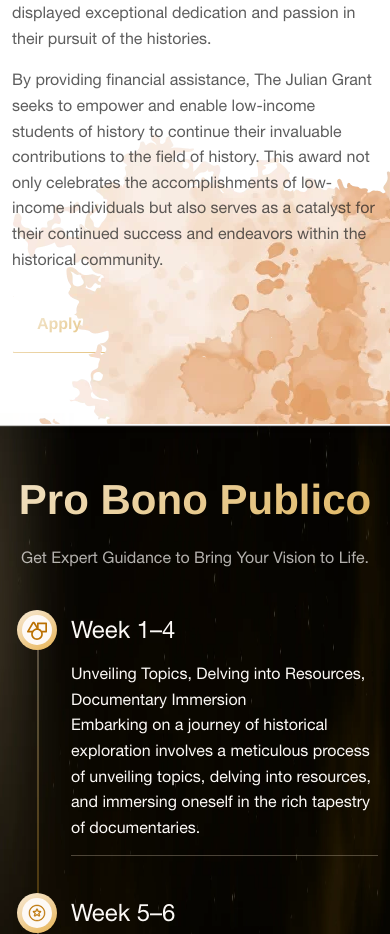
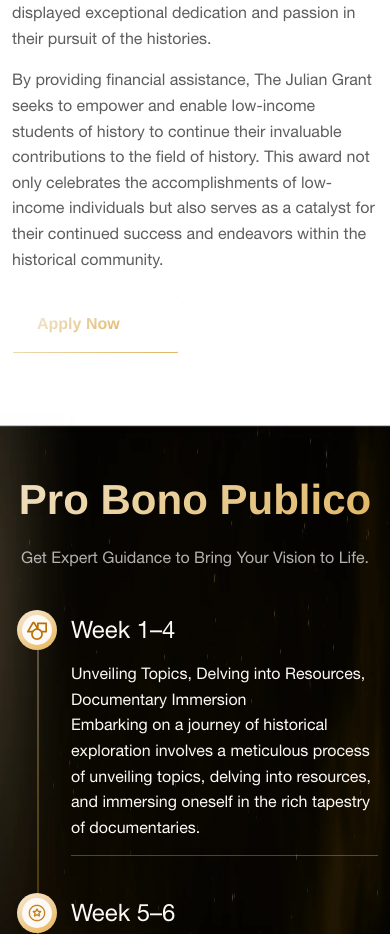
Before and after one commit to Shiv-468/The-Julian-Project, a plain HTML site: page index.html in a window 390 px wide. Shown: the part 8240-9174 px from the top of the page. Drawn offline with nearby package versions, Linux system fonts and the light colour scheme.

Commit message:
_remove color img

```diff
--- a/index.html
+++ b/index.html
@@ -919,7 +919,7 @@ viewBox="0 0 1024 1024" version="1.1" xmlns="http://www.w3.org/2000/svg">
     </div>
   </section>
   <section class="position-relative">
-    <div class="position-absolute grant_colorspot">
+    <div class="position-absolute grant_colorspot d-none d-sm-block">
       <img src="./assets/images/grant_colorspot.webp" alt="grant_colorspot" class="w-100">
     </div>
     <div class="my_container">
```
